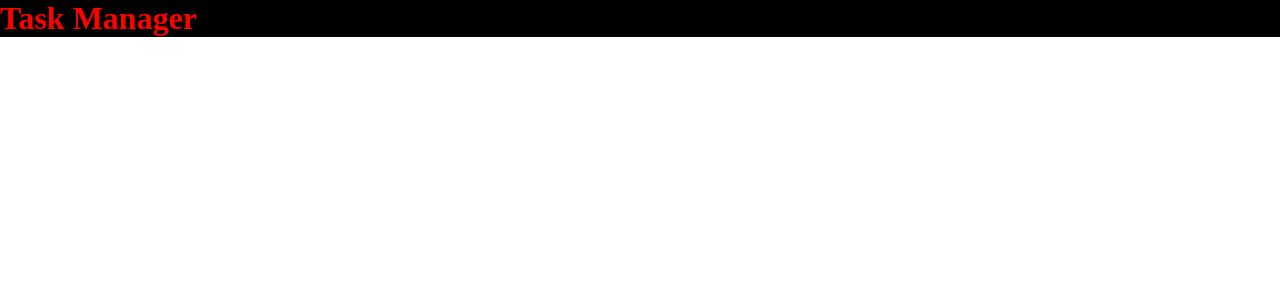
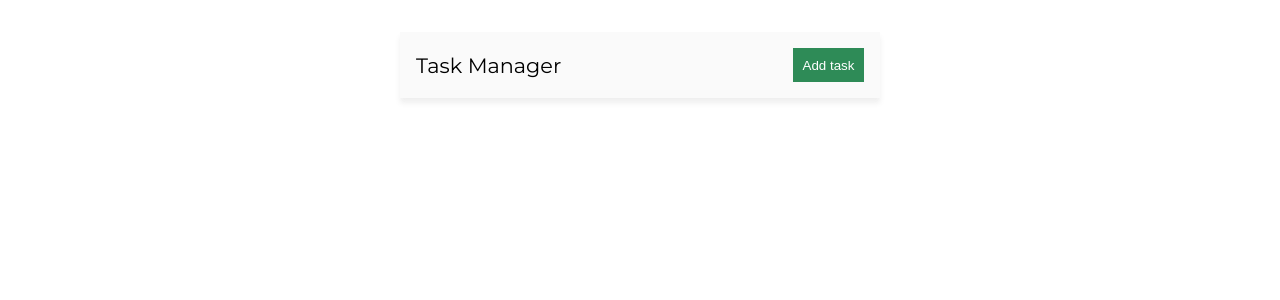
Before and after one commit to devkhaldi/task-manager, a React (Create React App) app: page / in a window 1280 px wide. Shown: the top 300 px of the page. Built offline with nearby package versions, Linux system fonts and the light colour scheme.

Commit message:
header style

```diff
--- a/src/components/Header.js
+++ b/src/components/Header.js
@@ -1,14 +1,10 @@
 const Header = () => {
     return (
-        <header style={headingStyle}>
+        <header>
             <h1>Task Manager</h1>
+            <button>Add task</button>
         </header>
     )
 }
 
-const headingStyle = {
-    color: 'red',
-    backgroundColor: 'black',
-}
-
 export default Header
--- a/src/index.css
+++ b/src/index.css
@@ -1,5 +1,36 @@
+@import url('https://fonts.googleapis.com/css2?family=Montserrat&display=swap');
+
 * {
     padding: 0;
     margin: 0;
     box-sizing: border-box;
 }
+body {
+    display: flex;
+    justify-content: center;
+    font-family: 'Montserrat', sans-serif;
+}
+.container {
+    width: 30rem;
+    background: #fafafa;
+    padding: 1rem;
+    margin-top: 2rem;
+    box-shadow: 0 5px 5px rgba(100, 100, 100, 0.1);
+}
+
+header {
+    display: flex;
+    align-items: center;
+}
+header h1 {
+    font-size: 1.3rem;
+    font-weight: 100;
+}
+header button {
+    margin-left: auto;
+    border: none;
+    color: white;
+    background: seagreen;
+    cursor: pointer;
+    padding: 0.6rem;
+}
```
